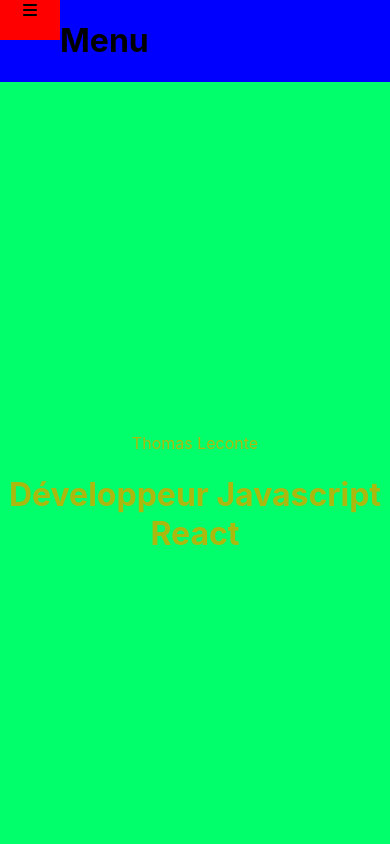
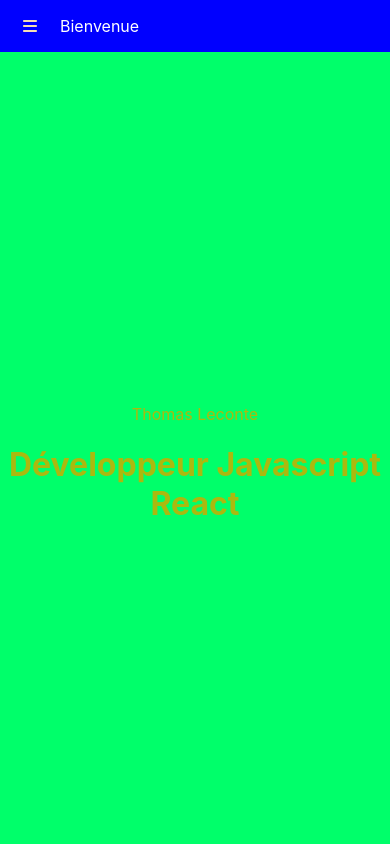
Before and after one commit to Halloween47/portfolio_2024, a React (Create React App) app: page / in a window 390 px wide. Shown: the top 844 px of the page. Built offline with nearby package versions, Linux system fonts and the light colour scheme.

Commit message:
composant menu OK

```diff
--- a/src/components/menu/_menuMobile.scss
+++ b/src/components/menu/_menuMobile.scss
@@ -1,17 +1,21 @@
 @media only screen and (max-width: 768px) {
     .menu {
         display: flex;
+        align-items: center;
 
         #hamburger {
-            background-color: red;
+            // background-color: red;
             width: 60px;
             height: 40px;
-            span {
-                background-color: wheat;
-                color: white;
-                width: 10px !important;
-                height: 1px;
-            }
+            display: flex;
+            justify-content: center;
+            align-items: center;
+            color: wheat;
+          }
+          p {
+            // width: 100%;
+            text-align: center;
+            color: white;
           }
     }
 
--- a/src/components/menu/menu.jsx
+++ b/src/components/menu/menu.jsx
@@ -7,7 +7,7 @@ function Menu() {
       <div id="hamburger">
         <FontAwesomeIcon icon={faBars} />
       </div>
-      <h1>Menu</h1>
+      <p>Bienvenue</p>
     </div>
   );
 }
--- a/src/style.css
+++ b/src/style.css
@@ -13,17 +13,19 @@ code {
 @media only screen and (max-width: 768px) {
   .menu {
     display: flex;
+    align-items: center;
   }
   .menu #hamburger {
-    background-color: red;
     width: 60px;
     height: 40px;
+    display: flex;
+    justify-content: center;
+    align-items: center;
+    color: wheat;
   }
-  .menu #hamburger span {
-    background-color: wheat;
+  .menu p {
+    text-align: center;
     color: white;
-    width: 10px !important;
-    height: 1px;
   }
 }
 .hero {
```
Also changed, not shown: 1 other file (tests, documents, lock files or other folders).
